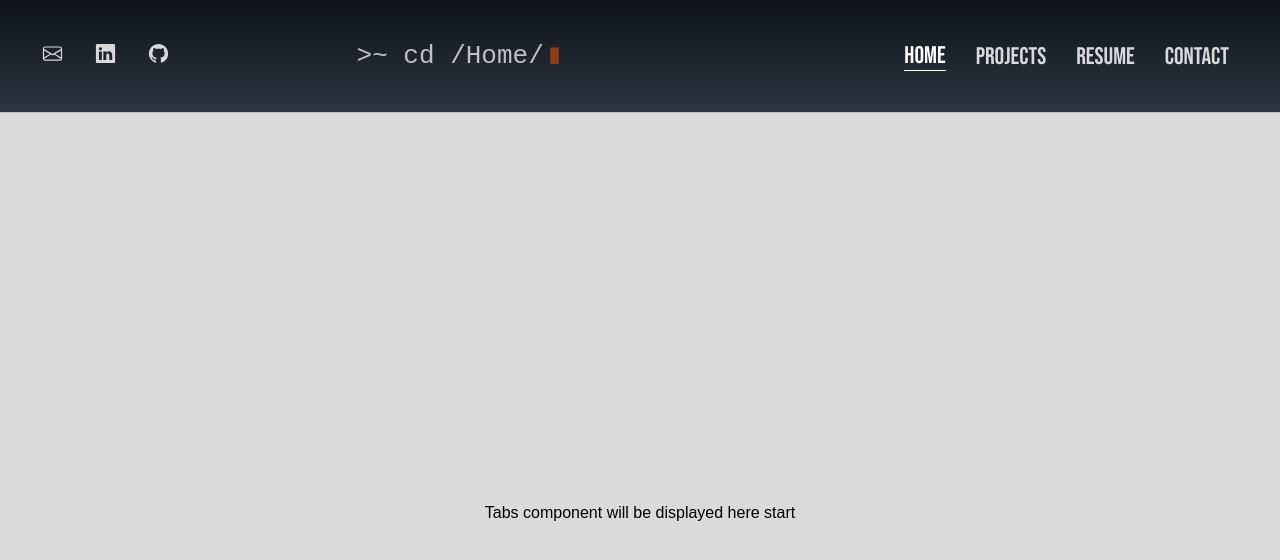
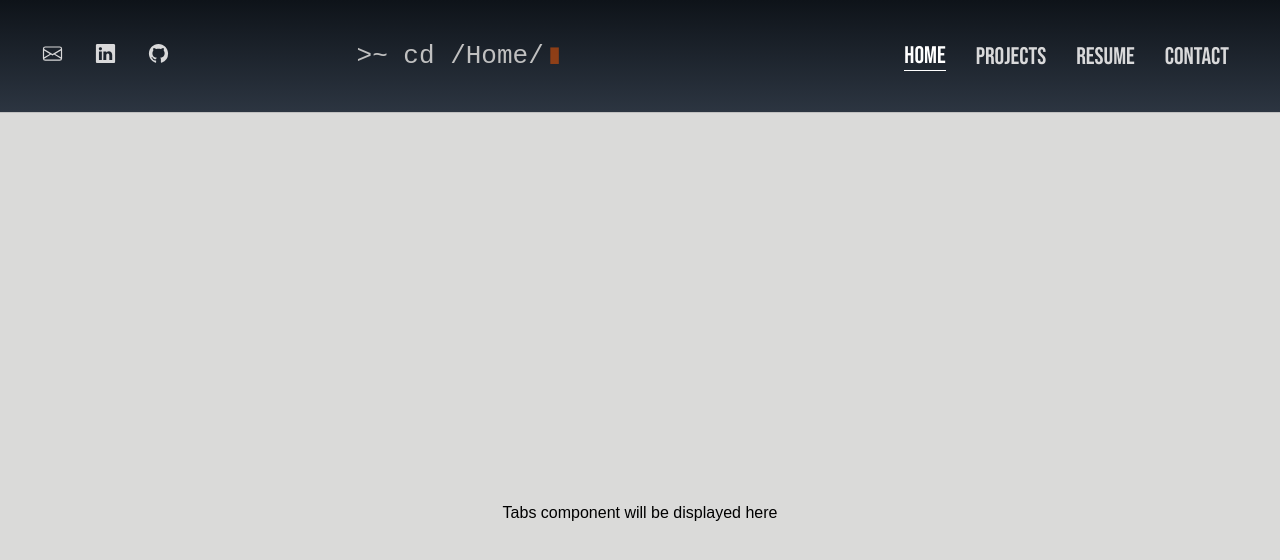
Before and after one commit to RaphaelChevallier/PersonalWebsite, a Next.js app in the folder personal-website/: page / in a window 1280 px wide. Shown: the top 560 px of the page. Built offline with nearby package versions, Linux system fonts and the light colour scheme.

Commit message:
change back

```diff
--- a/personal-website/pages/index.tsx
+++ b/personal-website/pages/index.tsx
@@ -4,7 +4,7 @@ import Layout from "../layouts"
 
 const Home = props => {
   return (
-    <Layout>Tabs component will be displayed here start</Layout>
+    <Layout>Tabs component will be displayed here</Layout>
   )
 }
 export default Home
```
